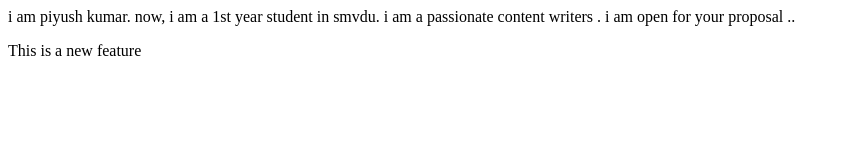
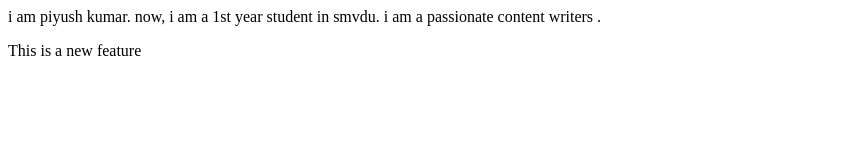
Before and after one commit to piyushkushwahaa/piyushkushwaha, a plain HTML site: page index.html in a window 1280 px wide. Shown: the whole page, without its empty margins (0-850 px from the left). Drawn offline with Linux system fonts and the light colour scheme.

```diff
--- a/index.html
+++ b/index.html
@@ -1,3 +1,2 @@
-<p>i am piyush kumar. now, i am a 1st year student in smvdu. i am a passionate content writers . i am open for your proposal ..</p>
-
+<p>i am piyush kumar. now, i am a 1st year student in smvdu. i am a passionate content writers . </p>
 <P>This is a new feature</P>
```
Also changed, not shown: 1 other file.
